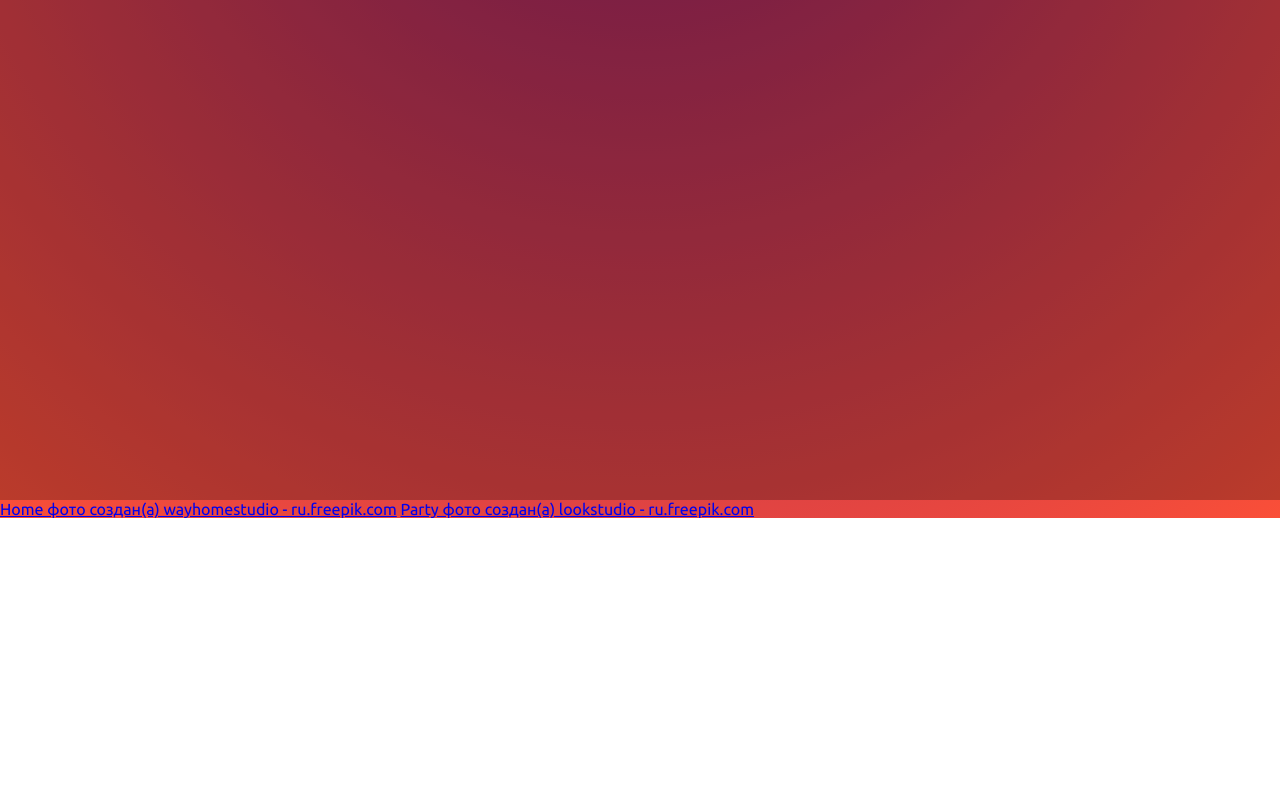
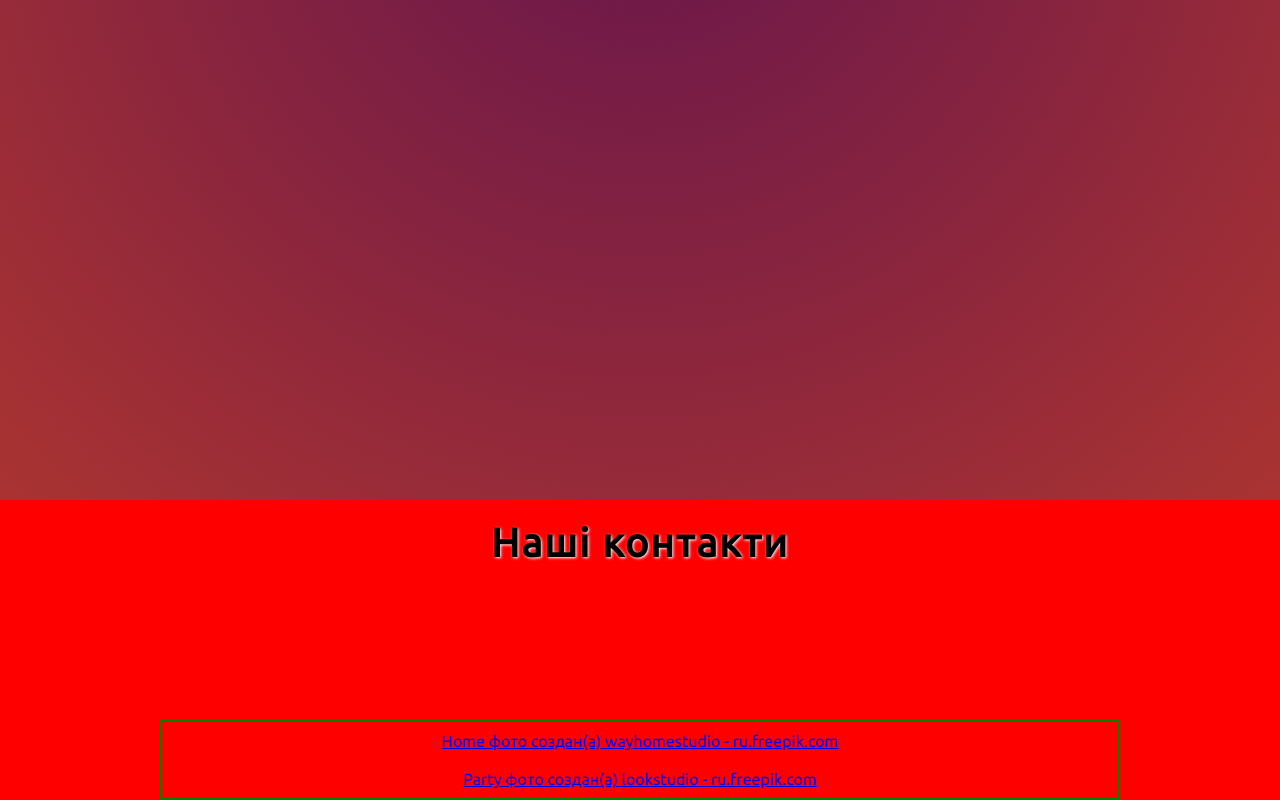
Before and after one commit to AP-Solution/kigurumi, a website: page src/index.html in a window 1280 px wide. Shown: the part 1100-1900 px from the top of the page. Before the commit the page ends 1618 px from the top, so only its background shows below. Drawn offline with Linux system fonts and the light colour scheme.

Commit message:
second commit

```diff
--- a/src/index.html
+++ b/src/index.html
@@ -25,7 +25,6 @@
 	</header>
 	<main>
 		<div class="welcome_header">
-			<!--img src="css/tent1-removebg-preview.png" class="inner_welcome_img"-->
 		</div>
 	</main>
 	<section class="slide_section"></section>
@@ -33,8 +32,11 @@
 
 
 	<footer>
-		<a href="https://ru.freepik.com/photos/home">Home фото создан(а) wayhomestudio - ru.freepik.com</a>
-		<a href='https://ru.freepik.com/photos/party'>Party фото создан(а) lookstudio - ru.freepik.com</a>
+		<h2>Hаші контакти</h2>
+		<div class="links_footer">
+			<a href="https://ru.freepik.com/photos/home">Home фото создан(а) wayhomestudio - ru.freepik.com</a>
+			<a href='https://ru.freepik.com/photos/party'>Party фото создан(а) lookstudio - ru.freepik.com</a>
+		</div>
 	</footer>
 	<script src="script.js"></script>
 </body>
--- a/src/sass/style.scss
+++ b/src/sass/style.scss
@@ -137,6 +137,35 @@ section.slide_section {
 	background-color: rgba(0,0,0,0.25);
 }
 
+footer {
+	width: 100%;
+	height: 300px;
+	background-color: red;
+	display: flex;
+	justify-content: center;
+	align-items: center;
+	flex-direction: column;
+	h2 {
+		text-align: center;
+		padding: 20px 0;
+		font-size: 40px;
+		letter-spacing: 2px;
+		text-shadow: 1px 1px 3px white;
+	}
+	.links_footer {
+		border: 2px solid green;
+		width: 75%;
+		margin-top: auto;
+		text-align: center;
+		display: flex;
+		flex-direction: column;
+		margin-top: auto;
+		a {
+			margin: 10px 0;
+		}
+	}
+}
+
 @media (max-width: 400px) {
 	.logo_text {
 		display: none;
```
Also changed, not shown: src/css/style.min.css.
